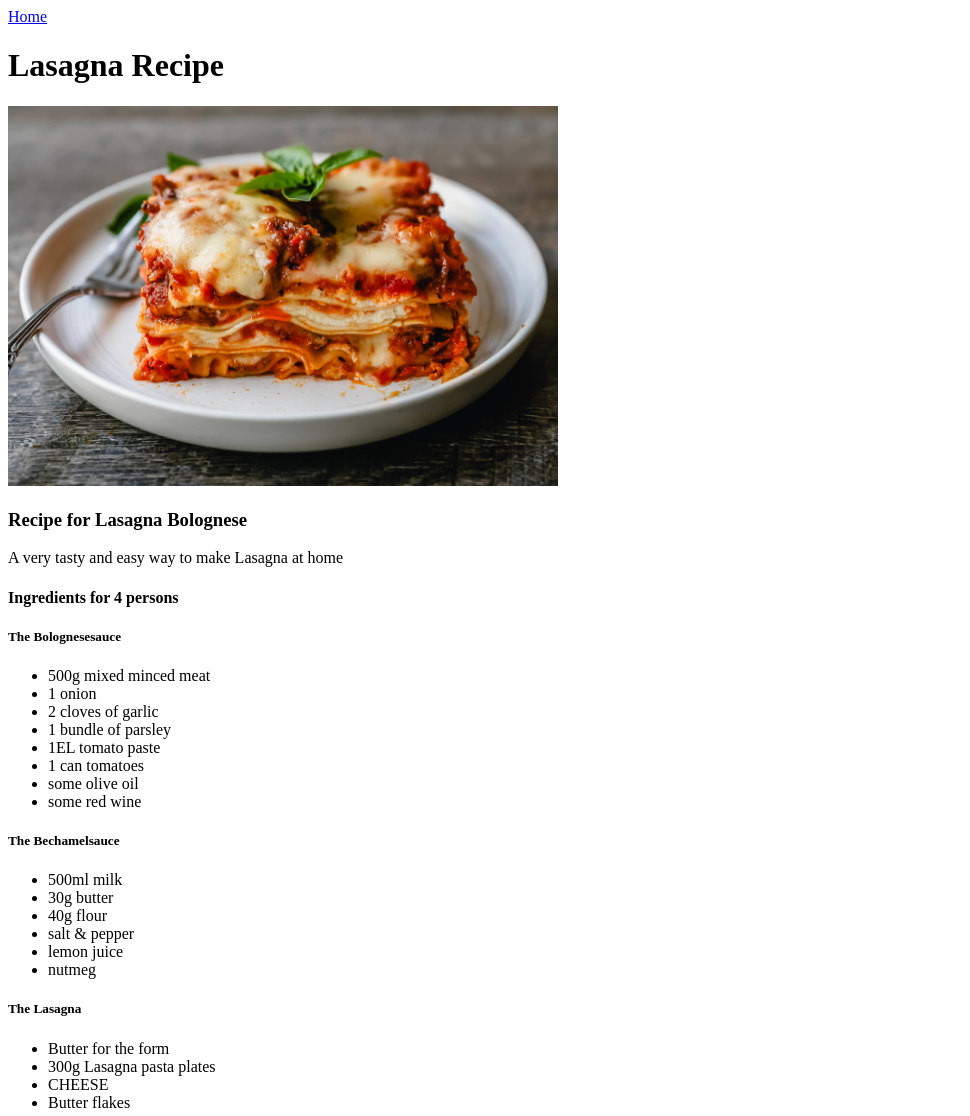
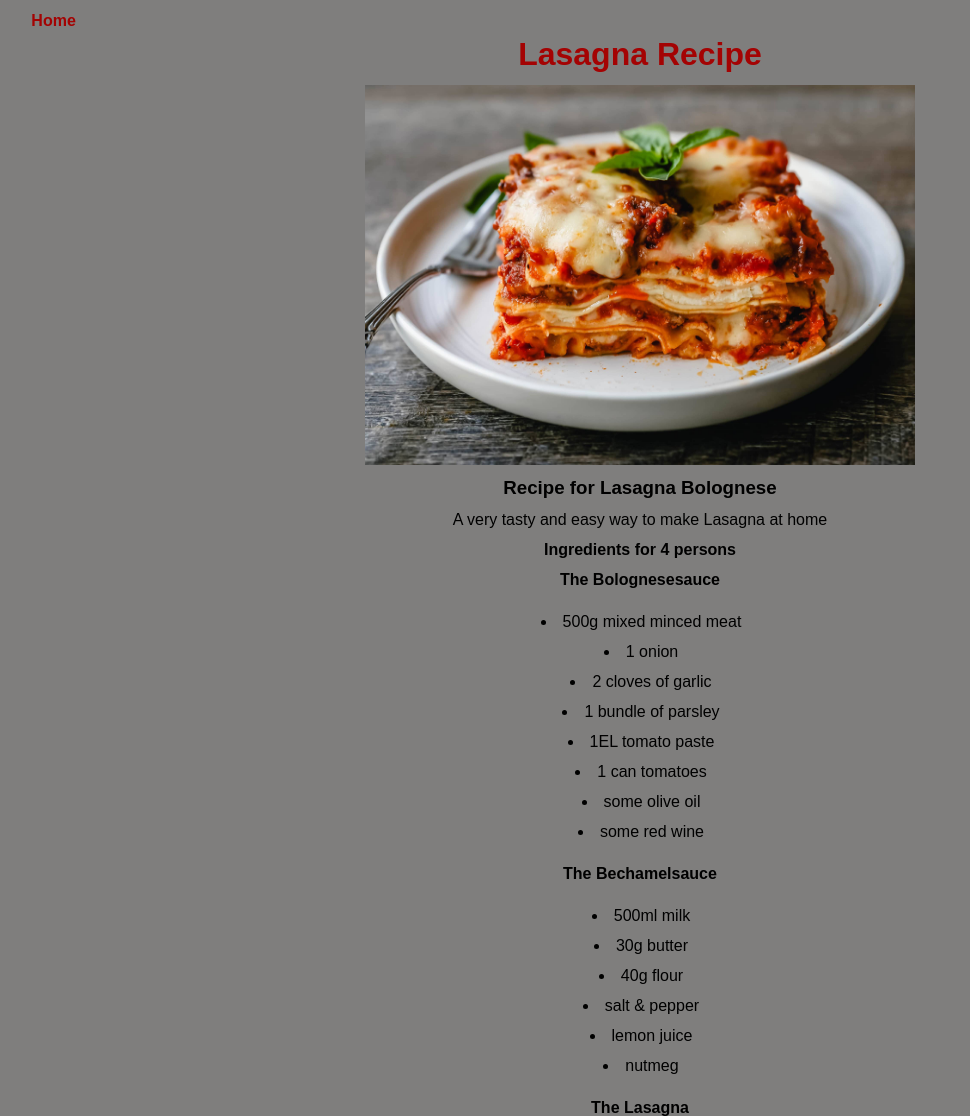
Before and after one commit to asuntje/odin-recipes, a plain HTML site: page recipes/lasagna.html in a window 1280 px wide. Shown: the top 1116 px of the page, without its empty margins (0-970 px from the left). Drawn offline with Linux system fonts and the light colour scheme.

Commit message:
Added CSS styling
background color changed to gray, title and links colored in red, adjusted h5 font size and recipes centered.

```diff
--- a/recipes/lasagna.html
+++ b/recipes/lasagna.html
@@ -3,16 +3,18 @@
 <head>
     <meta charset="UTF-8">
     <title>Lasagna</title>
+    <link rel="stylesheet" href="../style.css">
 </head>
 <body>
     <a href="../index.html">Home</a>
-        <h1>Lasagna Recipe</h1>
-            <img src="img/lasagna.jpg" height="380" width="550">
+        <h1 class="title recipe">Lasagna Recipe</h1>
+            <img class="image" src="img/lasagna.jpg" height="380" width="550">
                 <h3>Recipe for Lasagna Bolognese</h3>
                     <p>A very tasty and easy way to make Lasagna at home</p>
                         <h4>Ingredients for 4 persons</h4>
                             <h5>The Bolognesesauce</h5>
-                                <ul>
+                                <div class="container">
+                                    <ul class="list">
                                         <li>500g mixed minced meat</li>
                                         <li>1 onion</li>
                                         <li>2 cloves of garlic</li>
@@ -22,8 +24,10 @@
                                         <li>some olive oil</li>
                                         <li>some red wine</li>
                                      </ul>
+                                </div>
                             <h5>The Bechamelsauce</h5>
-                                <ul>
+                                <div class="container">
+                                    <ul class="list">
                                         <li>500ml milk</li>
                                         <li>30g butter</li>
                                         <li>40g flour</li>
@@ -31,16 +35,20 @@
                                         <li>lemon juice</li>
                                         <li>nutmeg</li>
                                     </ul>
+                                </div>
                             <h5>The Lasagna</h5>
-                                <ul>
+                                <div class="container">
+                                    <ul class="list">
                                         <li>Butter for the form</li>
                                         <li>300g Lasagna pasta plates</li>
                                         <li>CHEESE</li>
                                         <li>Butter flakes</li>
                                     </ul>
+                                </div>
                         <h4>Step by Step instructions</h4>
                             <h5>For the Bolognesesauce</h5>
-                                <ol>
+                                <div class="container">
+                                    <ol class="list">
                                         <li>Heat the olive oil in a high frying pan</li>
                                         <li>Fry the minced meat in the pan</li>
                                         <li>Add sliced onions and parsley to the pan</li>
@@ -49,16 +57,20 @@
                                         <li>If desired add some red wine at last</li>
                                         <li>leave it opened for 30 minutes on medium heat</li>
                                     </ol>
+                                </div>
                             <h5>For the Bechamelsauce</h5>
-                                <ol>
+                                <div class="container">
+                                    <ol class="list">
                                         <li>Heat the butter in a small pan</li>
                                         <li>Mix the flour into the butter until bright yellow without burning it</li>
                                         <li>Add milk and keep stirring</li>
                                         <li>Keep the sauce cooking on low heat for 30 minutes</li>
                                         <li>Finalize the sauce with salt, pepper, lemon juice and nutmeg</li>
                                     </ol>
+                                </div>
                             <h5>The Lasagna</h5>
-                                <ol>
+                                <div class="container">
+                                    <ol class="list">
                                         <li>Add butter to a form and put a layer of bolognese sauce on the bottom</li>
                                         <li>Add lasagna pasta plates ontop</li>
                                         <li>Add a layer of bolognese sauce again</li>
@@ -68,5 +80,7 @@
                                         <li>Last we add a lot of cheese and some butter flakes</li>
                                         <li>The Lasagna should go 30-40 minutes in the oven at 180 degrees celsius</li>
                                     </ol>
+                                </div>
+
 </body>
 </html>
--- /dev/null
+++ b/style.css
@@ -0,0 +1,70 @@
+* {
+    background-color: #7f7e7d;
+    font-family: Arial, Helvetica Neue, Helvetica, sans-serif;
+    margin: auto;
+    width: 98%;
+    padding: 6px;
+}
+
+.title  {
+    color: #a40303;
+}
+
+.title.recipe  {
+    display: flex;
+    justify-content: center;
+}
+
+h3  {
+    display: flex;
+    justify-content: center;
+}
+
+p  {
+    display: flex;
+    justify-content: center;
+}
+
+h4  {
+    display: flex;
+    justify-content: center;
+}
+
+h5  {
+    font-size: medium;
+    display: flex;
+    justify-content: center;
+}
+
+.link   {
+    color: #a40303;
+}
+
+a:link {
+    text-decoration: none;
+    color: #a40303;
+    font-weight: bold;
+}
+
+.image  {
+    width: 550px;
+    display: flex;
+}
+
+div.container {
+    text-align: center;
+}
+
+ul.list {
+    width: 500px;
+    display: inline-block;
+    text-align: center;
+    list-style-position: inside;
+}
+
+ol.list {
+    width: 500px;
+    display: inline-block;
+    text-align: center;
+    list-style-position: inside;
+}
```
Also changed, not shown: index.html (+3 -2 lines), recipes/lentilsoup.html (+9 -4 lines), recipes/pizza.html (+15 -6 lines). Lines whose indentation alone changed are shown as unchanged.
